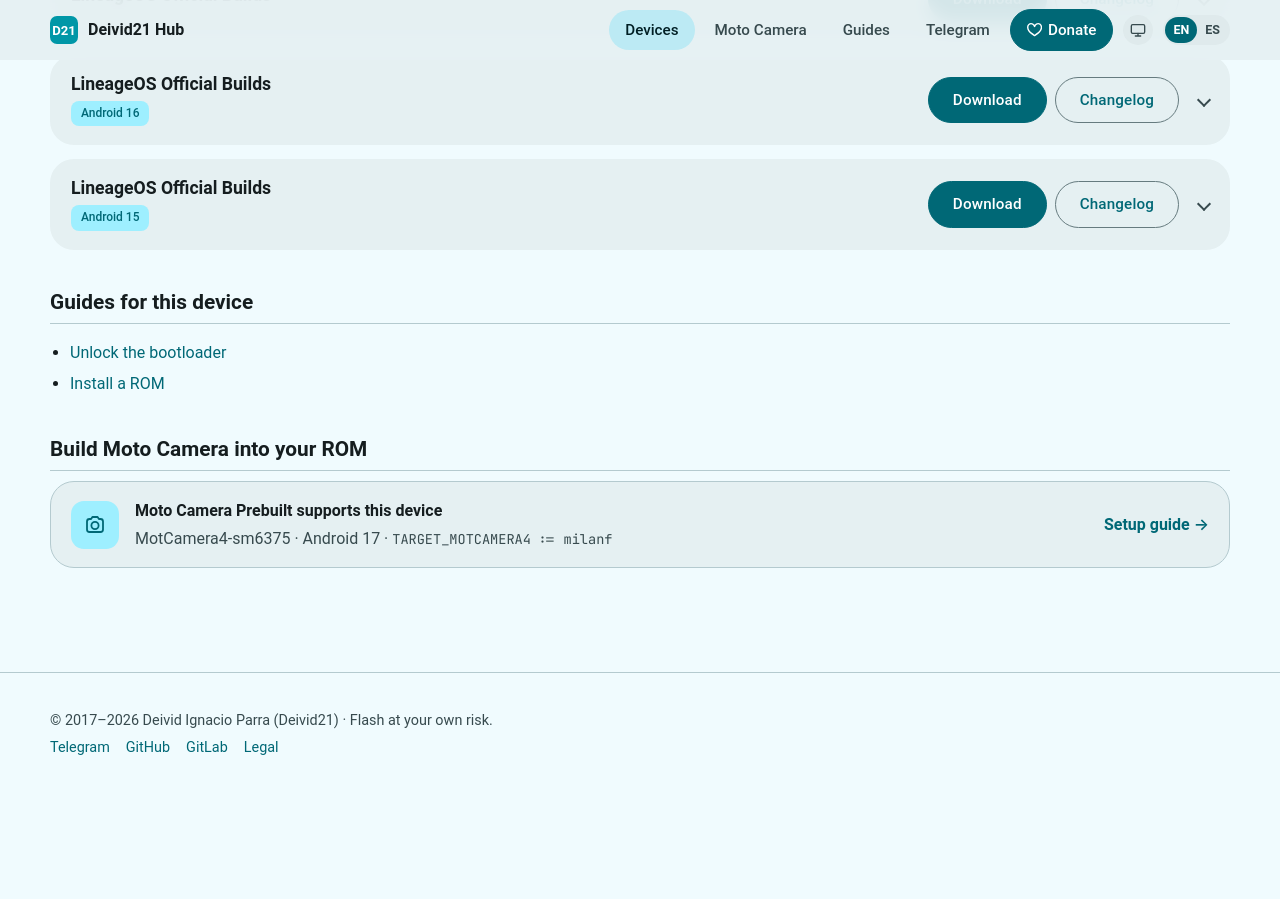
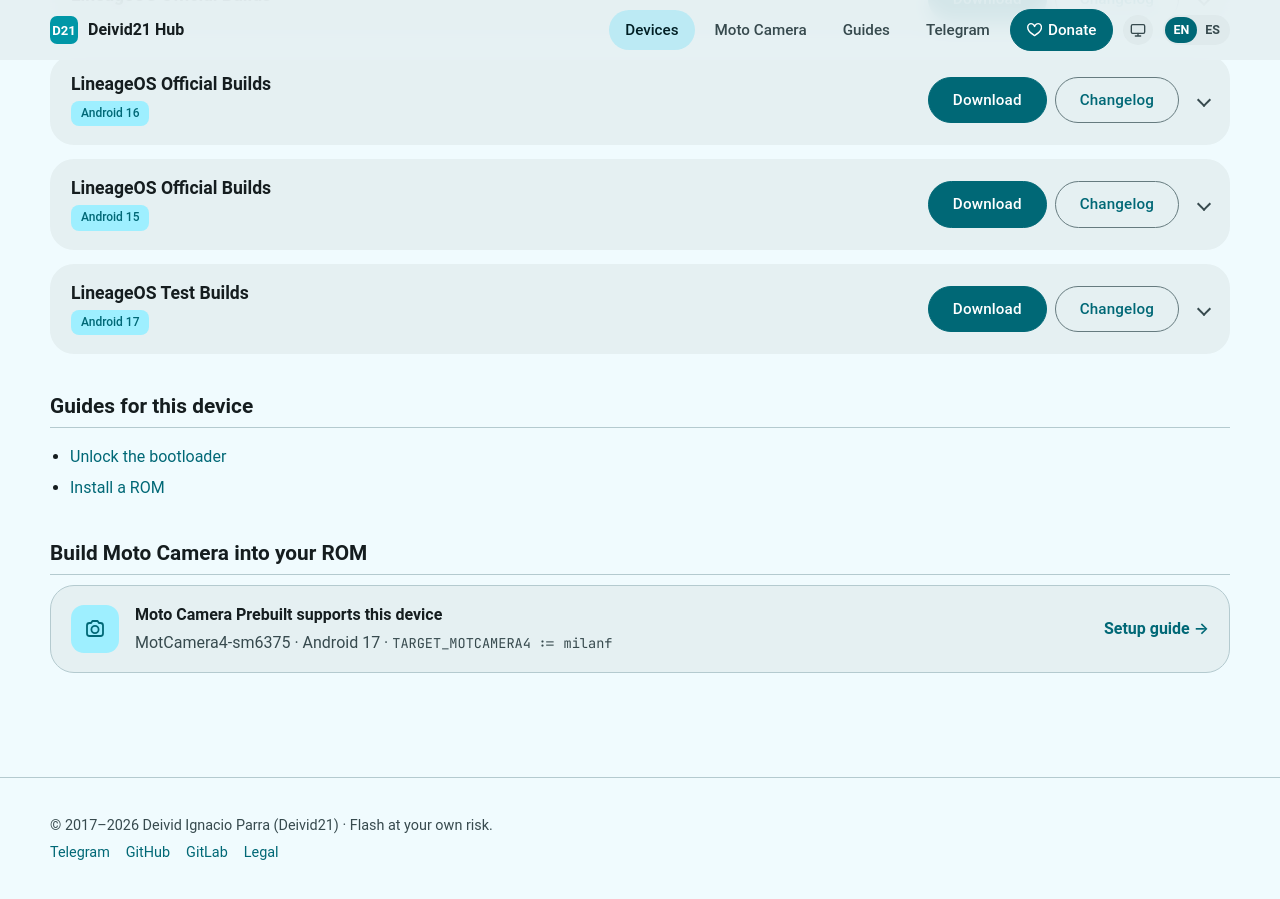
Before and after one commit to Deivid21/deivid21.github.io, a Jekyll site: the page built from _devices/milanf.md, in a window 1280 px wide and 900 px high, scrolled down 683 px. Built offline with Jekyll 4.4.1, drawn with Linux system fonts in a browser that asks for light colours; some web fonts are replaced; before the commit the page ends 1478 px from its top, so only the background shows below that; part of the change alters nothing that is shown.

Commit message:
feat: add milanf LineageOS 24.0 test build
Co-Authored-By: Claude Opus 5.5 <noreply@anthropic.com>

```diff
--- a/_devices/milanf.md
+++ b/_devices/milanf.md
@@ -16,9 +16,36 @@ roms:
     # status: active      # active | discontinued
     # date: 2026-11-03
   - name: LineageOS
+    forum: https://xdaforums.com/t/rom-17-official-lineageos-24-0-for-moto-g-stylus-5g-2022-milanf.4808881/
     # version: ""
     # status: active      # active | discontinued
     # date: 2026-11-03
+  - name: LineageOS
+    type: test
+    android: 17
+    version: "24.0"
+    status: active
+    date: 2026-11-13
+    download: https://github.com/Deivid21/RELEASES/releases/download/lineage-24.0-20261113-UNOFFICIAL-milanf/lineage-24.0-20261113-UNOFFICIAL-milanf.zip
+    changelog: https://github.com/Deivid21/RELEASES/releases/tag/lineage-24.0-20261113-UNOFFICIAL-milanf
+    sha256: "d180d0c908a17a86bf01e2245ae3f67b8cff9ab6dc4ccf21d8b12354ed371a23"
+    filesize: "1.52 GB"
+    security_patch: November 2026
+    gapps: true
+    forum: https://xdaforums.com/t/rom-17-official-lineageos-24-0-for-moto-g-stylus-5g-2022-milanf.4808881/
+    files:
+      - name: boot.img
+        url: https://github.com/Deivid21/RELEASES/releases/download/lineage-24.0-20261113-UNOFFICIAL-milanf/boot.img
+      - name: dtbo.img
+        url: https://github.com/Deivid21/RELEASES/releases/download/lineage-24.0-20261113-UNOFFICIAL-milanf/dtbo.img
+      - name: vbmeta.img
+        url: https://github.com/Deivid21/RELEASES/releases/download/lineage-24.0-20261113-UNOFFICIAL-milanf/vbmeta.img
+      - name: vbmeta_system.img
+        url: https://github.com/Deivid21/RELEASES/releases/download/lineage-24.0-20261113-UNOFFICIAL-milanf/vbmeta_system.img
+      - name: vendor_boot.img
+        url: https://github.com/Deivid21/RELEASES/releases/download/lineage-24.0-20261113-UNOFFICIAL-milanf/vendor_boot.img
+    notes: "Test build: November 2026 security patch, SELinux enforcing, GApps (MindTheGapps) included and Linux kernel 5.4.302. Also odm partition, dalvik heap and LMKD settings per RAM variant, Moto Camera 4 built from prebuilt source and missing camera libraries added. Blobs updated to T2SDS33.75-38-1-3-30, screen density set to 420, vidhance components patched and missing Fluence NN audio mixer paths added."
+    notes_es: "Build de prueba: parche de seguridad de noviembre de 2026, SELinux enforcing, GApps (MindTheGapps) incluidas y kernel Linux 5.4.302. Además: partición odm, ajustes de dalvik heap y LMKD según la variante de RAM, Moto Camera 4 compilada desde prebuilts y librerías de cámara que faltaban. Blobs actualizados a T2SDS33.75-38-1-3-30, densidad de pantalla en 420, componentes vidhance parcheados y rutas de audio Fluence NN que faltaban."
   - name: LineageOS
     archived: true
     android: 16
```
